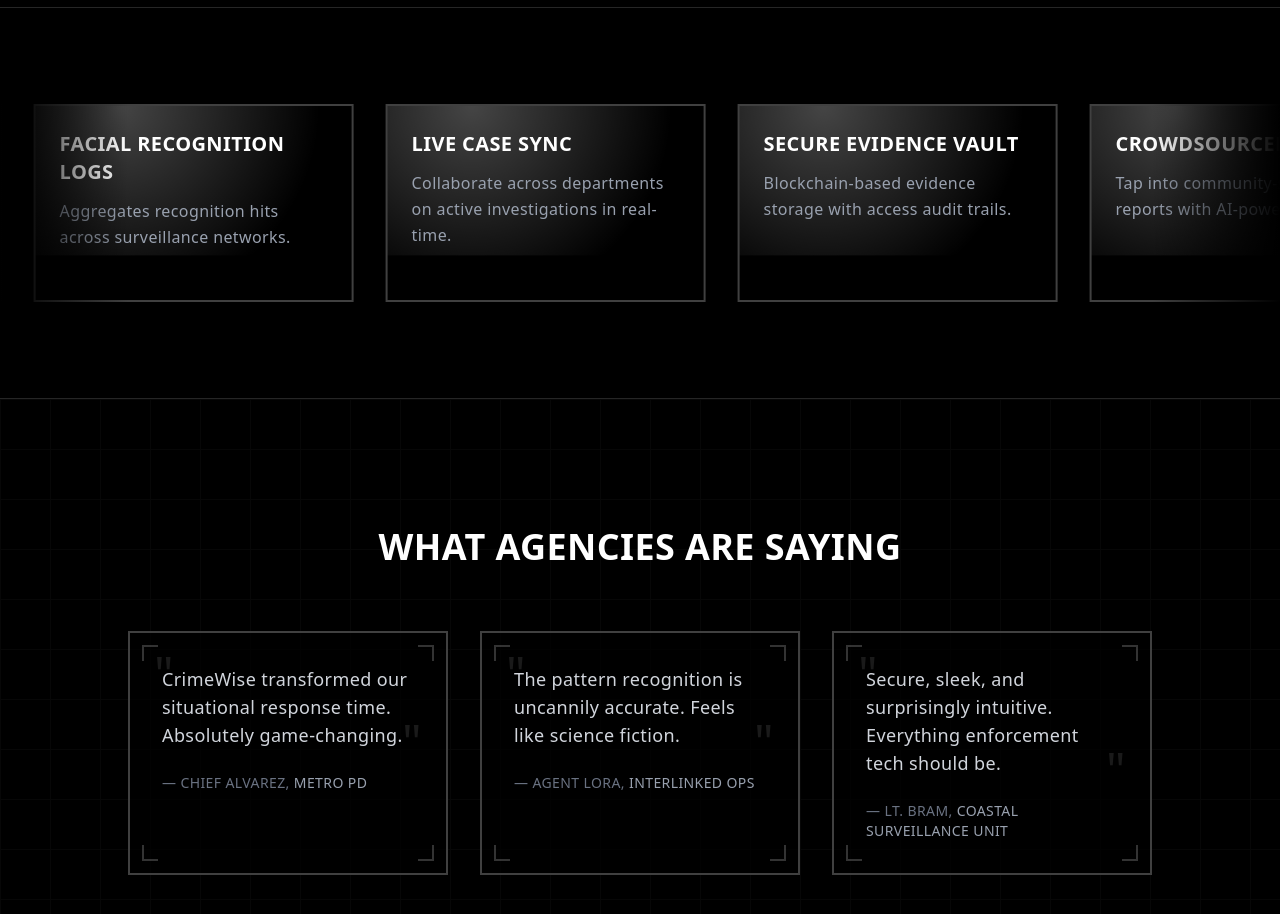
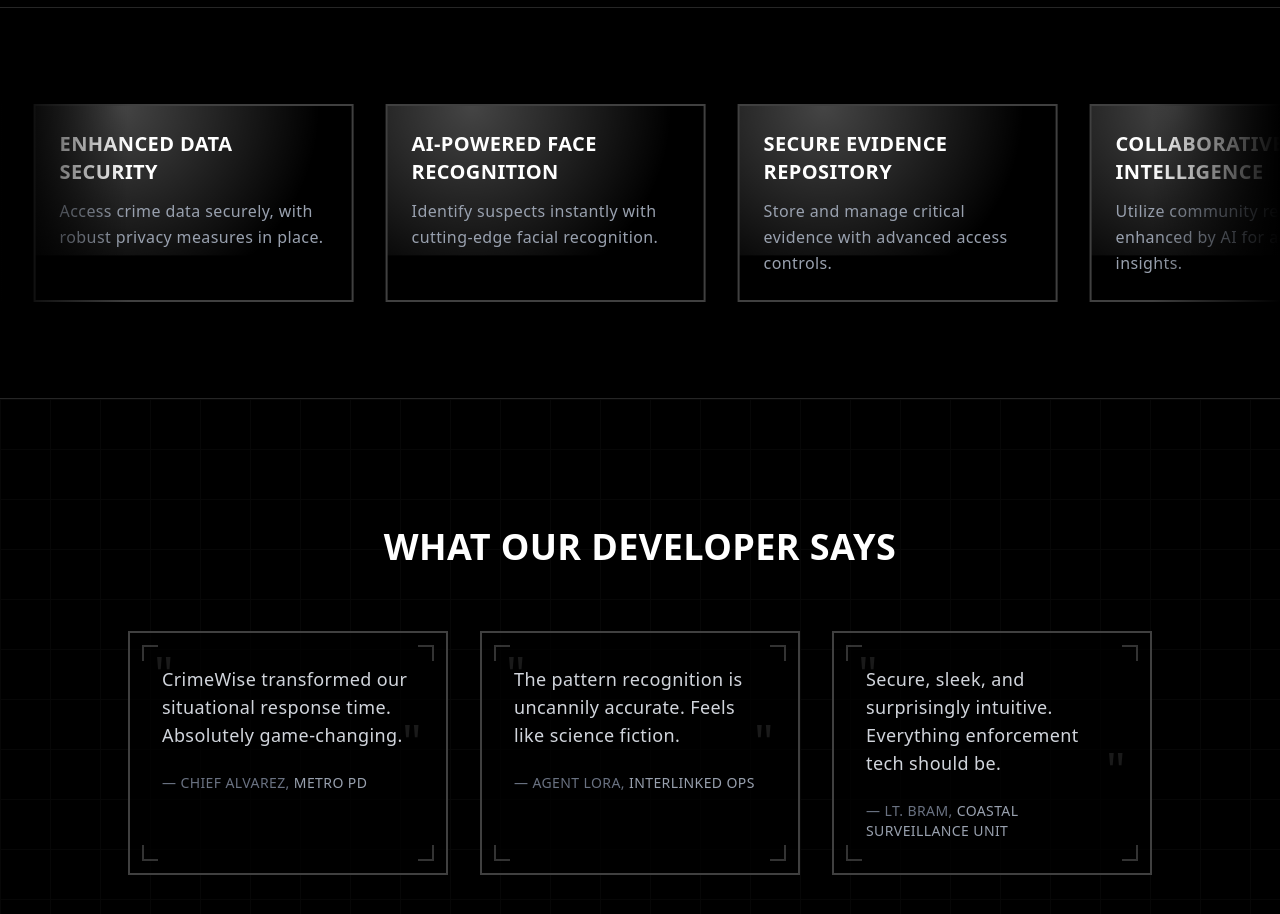
Before and after one commit to MadhavSinha007/CrimeFile, a React (Vite) app: page / in a window 1280 px wide. Shown: the part 2320-3234 px from the top of the page. Built offline with nearby package versions, Linux system fonts and the light colour scheme.

Commit message:
updated the content of animatedscroll section

```diff
--- a/src/pages/Home.jsx
+++ b/src/pages/Home.jsx
@@ -79,36 +79,36 @@
   // Card data - moved outside to reuse
   const featureCards = [
     {
-      title: 'Geo Crime Heatmaps',
-      desc: 'Visualize high-risk zones based on historical and real-time data feeds.',
+      title: 'Dynamic Data Insights',
+      desc: 'Dive into real-time crime data with advanced search capabilities.',
     },
     {
-      title: 'Suspect Behavior Tracker',
-      desc: 'Tracks anomalies in behavior patterns and flags repeat offenders.',
+      title: 'Administrative Control Hub',
+      desc: 'Effortlessly manage and update records through secure access.',
     },
     {
-      title: 'Facial Recognition Logs',
-      desc: 'Aggregates recognition hits across surveillance networks.',
+      title: 'Enhanced Data Security',
+      desc: 'Access crime data securely, with robust privacy measures in place.',
     },
     {
-      title: 'Live Case Sync',
-      desc: 'Collaborate across departments on active investigations in real-time.',
+      title: 'AI-Powered Face Recognition',
+      desc: 'Identify suspects instantly with cutting-edge facial recognition.',
     },
     {
-      title: 'Secure Evidence Vault',
-      desc: 'Blockchain-based evidence storage with access audit trails.',
+      title: 'Secure Evidence Repository',
+      desc: 'Store and manage critical evidence with advanced access controls.',
     },
     {
-      title: 'Crowdsourced Intel',
-      desc: 'Tap into community-submitted reports with AI-powered filtering.',
+      title: 'Collaborative Intelligence',
+      desc: 'Utilize community reports enhanced by AI for actionable insights.',
     },
     {
-      title: 'Fleet Monitoring',
-      desc: 'Live updates from field drones, body cams, and patrol vehicles.',
+      title: 'Live Fleet Operations',
+      desc: 'Track and coordinate field units in real-time with precision.',
     },
     {
-      title: 'Predictive Dispatch',
-      desc: 'Sends patrols preemptively to likely future crime zones.',
+      title: 'Smart Crime Forecasting',
+      desc: 'Predict and prevent incidents with data-driven dispatch strategies.',
     },
   ];
 
@@ -482,7 +482,7 @@
             viewport={{ once: true }}
             transition={{ duration: 0.6 }}
           >
-            What agencies are saying
+            What our developer says
           </motion.h2>
 
           <div className="grid grid-cols-1 md:grid-cols-3 gap-8">
```
